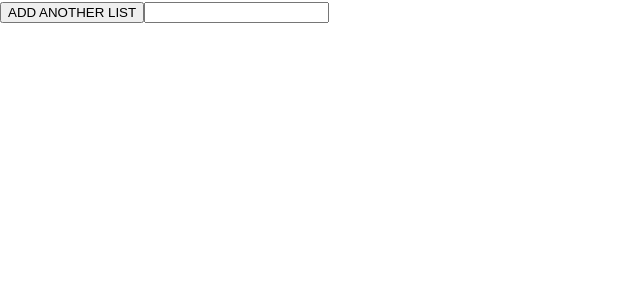
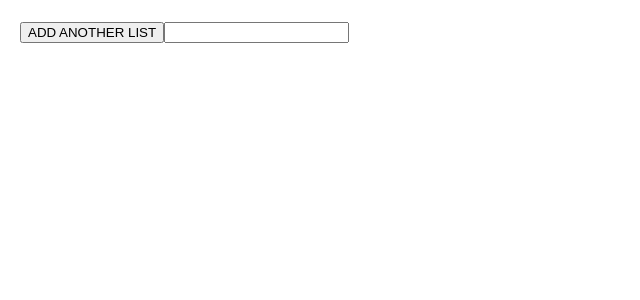
Before and after one commit to joshparkerj/lister, a React (Create React App) app: page / in a window 1280 px wide. Shown: the top 300 px of the page, without its empty margins (0-640 px from the left). Built offline with nearby package versions, Linux system fonts and the light colour scheme.

Commit message:
adjust styling

```diff
--- a/src/App.css
+++ b/src/App.css
@@ -10,3 +10,8 @@
   display: grid;
   grid-template-columns: 1fr 1fr 1fr;
 }
+
+form {
+  margin: 20px;
+  margin-bottom: 0;
+}
```
